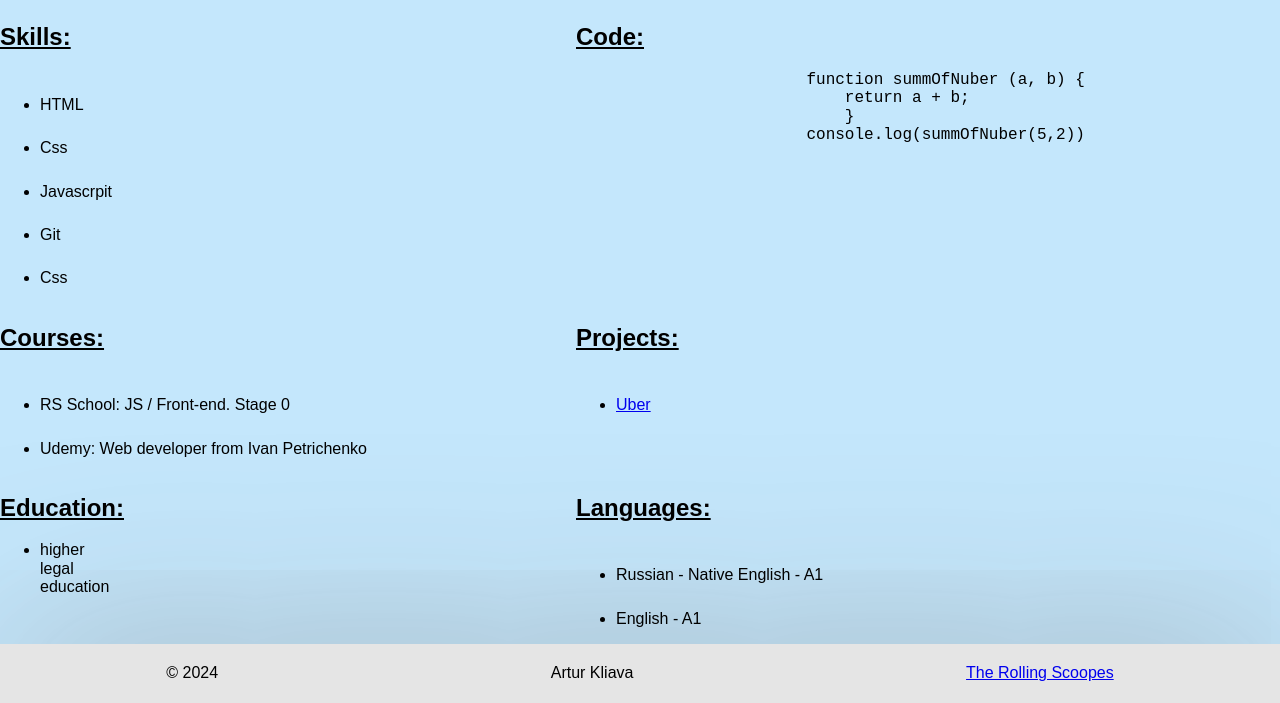
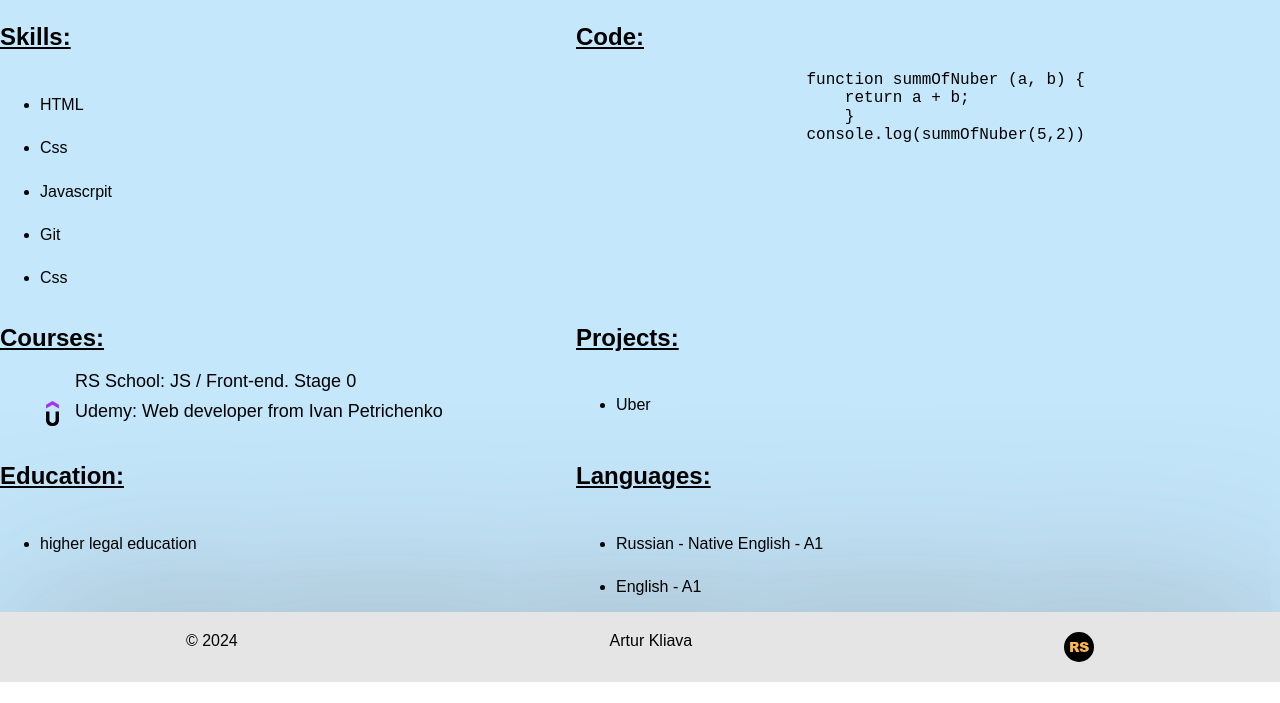
Before and after one commit to ArturKljwa/rsschool-cv, a plain HTML site: page index.html in a window 1280 px wide. Shown: the part 701-1404 px from the top of the page. After the commit the page ends 1383 px from the top, so only its background shows below. Drawn offline with Linux system fonts and the light colour scheme.

Commit message:
fix: icon link list

```diff
--- a/index.html
+++ b/index.html
@@ -15,12 +15,14 @@
         <div class="container">
             <nav class="nav">
                 <ul class="nav__wrapper">
-                    <li class="nav_item"><a class="nav__link" href="#">Contacts</a></li>
-                    <li class="nav_item"><a class="nav__link" href="#">About Me</a></li>
-                    <li class="nav_item"><a class="nav__link" href="#">Skills</a></li>
-                    <li class="nav_item"><a class="nav__link" href="#">Code</a></li>
-                    <li class="nav_item"><a class="nav__link" href="#">Courses</a></li>
-                    <li class="nav_item"><a class="nav__link" href="#">Projects</a></li>
+                    <li class="nav_item"><a class="nav__link" href="#contacts">Contacts</a></li>
+                    <li class="nav_item"><a class="nav__link" href="#about-me">About Me</a></li>
+                    <li class="nav_item"><a class="nav__link" href="#skills">Skills</a></li>
+                    <li class="nav_item"><a class="nav__link" href="#code">Code</a></li>
+                    <li class="nav_item"><a class="nav__link" href="#courses">Courses</a></li>
+                    <li class="nav_item"><a class="nav__link" href="#projects">Projects</a></li>
+                    <li class="nav_item"><a class="nav__link" href="#languages">Languages</a></li>
+                    <li class="nav_item"><a class="nav__link" href="#education">Education</a></li>
                 </ul>
             </nav>
         </div>
@@ -50,7 +52,7 @@
         <section class="about">
             <div class="container">
                 <div class="about__wrapper">
-                    <div class="about__contacts">
+                    <div class="about__contacts" id="contacts">
                         <h2 class="title">Contacts:</h2>
                         <ul class="contacts__list">
                             <li class="contacts__item">
@@ -82,7 +84,7 @@
                             </li>
                         </ul>
                     </div>
-                    <div class="about__description">
+                    <div class="about__description" id="about-me">
                         <h2 class="title">About me:</h2>
                         <ul class="descripton__list">
                             <li class="descripton__item">I'm a beginner front-end developer.</li>
@@ -95,7 +97,7 @@
                         </ul>
                     </div>
 
-                    <div class="about__skills">
+                    <div class="about__skills" id="skills">
                         <h2 class="title">Skills:</h2>
                         <ul class="skills__list">
                             <li class="skill_item"><span class="icon skill__icon skill_icon_html"></span>
@@ -115,7 +117,7 @@
                             </li>
                         </ul>
                     </div>
-                    <div class="about__code">
+                    <div class="about__code" id="code">
                         <h2 class="title">Code:</h2>
                         <pre>
                         function summOfNuber (a, b) {
@@ -124,7 +126,7 @@
                         console.log(summOfNuber(5,2))
                     </pre>
                     </div>
-                    <div class="about__courses">
+                    <div class="about__courses" id="courses">
                         <h2 class="title">Сourses:</h2>
                         <ul class="courses_list">
                             <li class="courses_item">
@@ -132,31 +134,32 @@
                                 RS School: JS / Front-end. Stage 0
                             </li>
                             <li class="courses_item">
-                                <span class="icon icon__courses"></span>
+                                <span class="icon icon__courses_udemu"></span>
                                 Udemy: Web developer from Ivan Petrichenko
                             </li>
                         </ul>
                     </div>
-                    <div class="about__projects">
+                    <div class="about__projects" id="projects">
                         <h2 class="title">Projects:</h2>
                         <ul class="projects__list">
                             <li class="projects__item">
                                 <span class="icon projects__icon"></span>
-                                <a href="#" class="projects__link">Uber</a>
+                                <a href="https://arturkljwa.github.io/uber/" class="projects__link">Uber</a>
                             </li>
                         </ul>
                     </div>
-                    <div class="about__education">
+                    <div class="about__education" id="education">
                         <h2 class="title"> Education:</h2>
                         <ul class="education__list">
 
                             <li class="education__item">
-                                <span class="icon">higher legal education</span>
+                                <span class="icon"></span>
+                                higher legal education
                             </li>
                         </ul>
 
                     </div>
-                    <div class="about__languages">
+                    <div class="about__languages" id="languages">
                         <h2 class="title">Languages:</h2>
                         <ul class="language__list">
                             <li class="language__item">
@@ -183,10 +186,10 @@
                     © 2024
                 </div>
                 <div class="footer__author">
-                    Artur Kliava
+                    <a class="footer__link-author" href="https://github.com/ArturKljwa"> Artur Kliava</a>
                 </div>
                 <div class="footer__item">
-                    <a class="footer__link" href="#">The Rolling Scoopes</a>
+                    <a class="footer__link-cource" href="https://rs.school/courses/javascript-preschool-ru"></a>
                 </div>
             </div>
         </div>
--- a/poppins_regular.css
+++ /dev/null
@@ -1,31 +0,0 @@
-@font-face {
-	font-family: 'Poppins Regular';
-	src: url('../fonts/poppins_regular.eot');
-	/* IE 9 Compatibility Mode */
-	src: url('../fonts/poppins_regular.eot?#iefix') format('embedded-opentype'),
-		/* IE < 9 */
-		url('../fonts/poppins_regular.woff2') format('woff2'),
-		/* Super Modern Browsers */
-		url('../fonts/poppins_regular.woff') format('woff'),
-		/* Firefox >= 3.6, any other modern browser */
-		url('../fonts/poppins_regular.ttf') format('truetype'),
-		/* Safari, Android, iOS */
-		url('../fonts/poppins_regular.svg#poppins_regular') format('svg');
-	/* Chrome < 4, Legacy iOS */
-}
-
-@font-face {
-	font-family: 'Poppins Bold';
-	src: url('../fonts/poppins_bold.eot');
-	/* IE 9 Compatibility Mode */
-	src: url('../fonts/poppins_bold.eot?#iefix') format('embedded-opentype'),
-		/* IE < 9 */
-		url('../fonts/poppins_bold.woff2') format('woff2'),
-		/* Super Modern Browsers */
-		url('../fonts/poppins_bold.woff') format('woff'),
-		/* Firefox >= 3.6, any other modern browser */
-		url('../fonts/poppins_bold.ttf') format('truetype'),
-		/* Safari, Android, iOS */
-		url('../fonts/poppins_bold.svg#poppins_bold') format('svg');
-	/* Chrome < 4, Legacy iOS */
-}
--- a/style/style.css
+++ b/style/style.css
@@ -53,6 +53,10 @@ h1 {
 
 .icon_telegramm {
     background-image: url('../assets/image/icon/telegramm.png')
+}
+
+.icon__courses_udemu {
+    background-image: url('../assets/image/icon/udemy.svg')
 }
 
 .header {
@@ -162,11 +166,20 @@ main {
     color: black;
 }
 
+.projects__link {
+    text-decoration: none;
+    color: black;
+}
 
+.descripton__item {
+    margin: 10px 0;
+}
 
-
-
-
+.courses_item {
+    font-size: 18px;
+    margin: 5px 0;
+    display: flex;
+}
 
 
 
@@ -187,3 +200,20 @@ main {
 
 
 }
+
+.footer__link-author {
+    text-decoration: none;
+    color: black;
+}
+
+.footer__link-cource {
+    display: block;
+    width: 30px;
+    height: 30px;
+
+    text-decoration: none;
+    background-image: url('../assets/image/logo/logoRSS.svg');
+    background-repeat: no-repeat;
+    background-position: center;
+
+}
```
Also changed, not shown: assets/image/icon/udemy.svg (added), assets/image/logo/logoRSS.svg (added).
